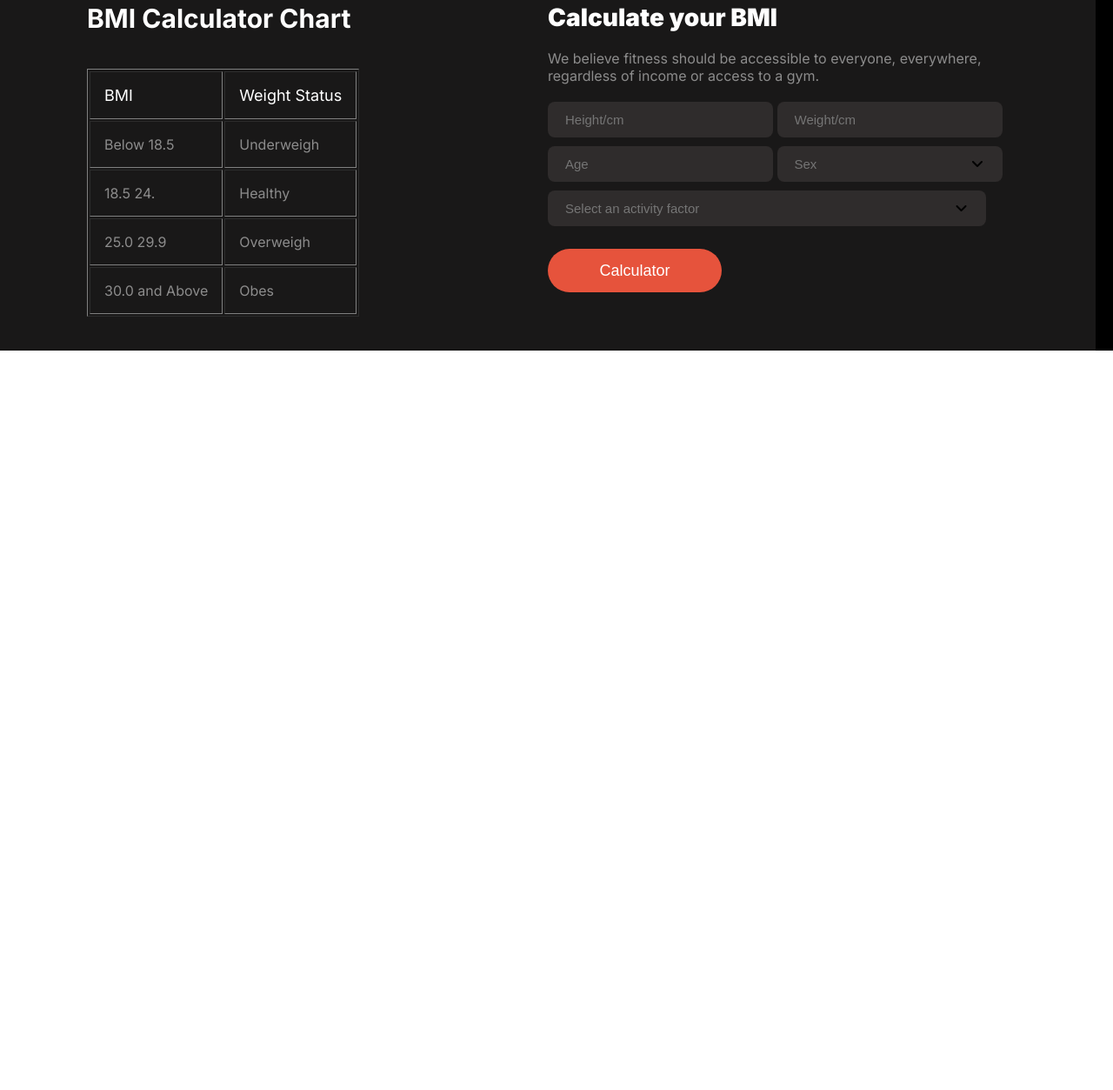
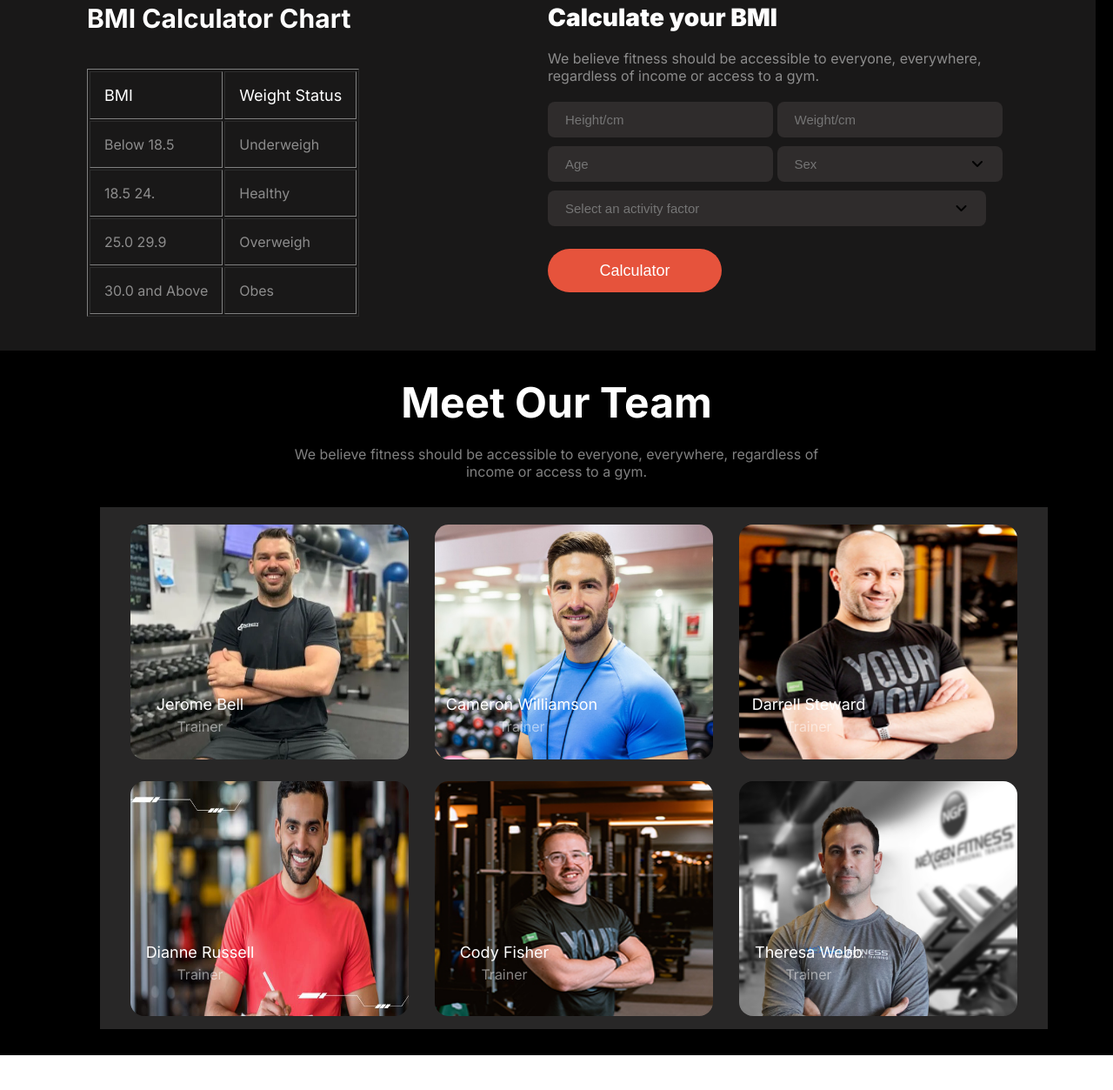
Before and after one commit to Sunil96150/assignment-2, a plain HTML site: page index.html in a window 1280 px wide. Shown: the part 1842-3095 px from the top of the page at 87% size. Before the commit the page ends 2245 px from the top, so only its background shows below. Drawn offline with Linux system fonts and the light colour scheme.

Commit message:
our trainers

```diff
--- a/index.html
+++ b/index.html
@@ -172,7 +172,55 @@
         </div>
       </div>
     </section>
+    <section class="our-team">
+        <div class="team-container">
+            <h1 class="team-title run-title">
+                Meet Our Team
+            </h1>
+            <p class="team-description run-description">
+                We believe fitness should be accessible to everyone, everywhere, regardless of income or access to a gym.
+            </p>
+        </div>
+        <div class="team-img">
+          <div class="team-img-1">
+            <img src="images/trainer1.png" class="trainer1" alt="">
+            <p class="trainer1-description">Jerome Bell <br>
+                <span class="trainers-name">Trainer</span></p>
 
+            </div>
+            <div class="team-img-1">
+                <img src="images/trainer2.png" class="trainer2" alt="">
+                <p class="trainer1-description trainer2-description ">Cameron Williamson <br>
+                <span class="trainers-name">Trainer</span></p>
+
+                </div>
+
+                <div class="team-img-1">
+                    <img src="images/trainer3.png" class="trainer3" alt="">
+                    <p class="trainer1-description">Darrell Steward <br>
+                        <span class="trainers-name">Trainer</span></p>
+
+                </div>
+                    <div class="team-img-1">
+                        <img src="images/trainer4.png" class="trainer4" alt="">
+                        <p class="trainer1-description trainer4-description">Dianne Russell <br>
+                            <span class="trainers-name">Trainer</span> </p>
+
+                 </div>
+                 <div class="team-img-1">
+                            <img src="images/trainer5.png" class="trainer5" alt="">
+                            <p class="trainer1-description trainer5-description">Cody Fisher <br>
+                                <span class="trainers-name">Trainer</span> </p>
+
+                 </div>
+                <div class="team-img-1">
+                    <img src="images/trainer6.png" class="trainer6" alt="">
+                    <p class="trainer1-description trainer6-description">Theresa Webb <br>
+                        <span class="trainers-name">Trainer</span> </p>
+
+                </div>
+        </div>
+    </section>
 </main>
 
 </body>
--- a/style/index.css
+++ b/style/index.css
@@ -367,12 +367,6 @@ main{
     right: 80px;
 }
 
-
-
-
-
-
-
 td{
     padding: 16px;
 }
@@ -433,8 +427,82 @@ input{
 
 }
 
+/* "our-team style" */
 
+.our-team{
+    width: 1050px;
+    height: 780px;
+    align-items: center;
+    text-align: center;
+    margin: 30px auto;
+}
 
+.team-container{
+    width: 650px;
+    height: 120px;
+    margin: 0px auto;
+}
+.team-description {
+    margin-bottom: 20px;
+}
+
+/* team img */
+
+.team-img{
+    width: 1050px;
+    height: 560px;
+    display: grid;
+    grid-template-columns: repeat(3, 1fr);
+    gap: 0px;
+   margin-top: 30px;
+   background-color: rgb(40, 39, 39);
+   padding: 20px ;
+}
+
+.trainer1,
+.trainer2,
+.trainer3,
+.trainer4,
+.trainer5,
+.trainer6{
+    width: 320px;
+    height: 270px;
+    border-radius: 16px;
+    color: rgba(0, 0, 0, 0.2);
+}
+
+.trainer4,
+.trainer5,
+.trainer6{
+    position: relative;
+    top: -30px;
+}
+
+.trainer1-description{
+    font-size: 18px;
+    color: white;
+    line-height: 25px;
+    position: relative;
+    top: -80px;
+    right: 80px;
+}
+
+.trainers-name{
+    font-size: 16px;
+    color: rgba(255, 255, 255, 0.5);
+}
+
+.trainer2-description{
+    position: relative;
+    right: 60px;
+}
+
+.trainer4-description,
+.trainer5-description,
+.trainer6-description{
+    position: relative;
+    top: -120px;
+}
 
 
 @media screen and (max-width:576px){
@@ -749,5 +817,30 @@ input{
 
 }
 
+/* "our-team style" */
+
+.our-team{
+    width: 350px;
+    height: 750px;
+    align-items: center;
+    text-align: center;
+    margin: 30px auto;
+}
+
+.team-container{
+    width: 300px;
+    height: 120px;
+    margin: 0px auto;
+}
+ .team-title{
+    font-size: 25px;
+    font-weight: 900;
+ }
+
+ .team-description{
+    font-size: 14px;
+    line-height: 20px;
+    letter-spacing: 0.5px;
+ }
 
 }
```
